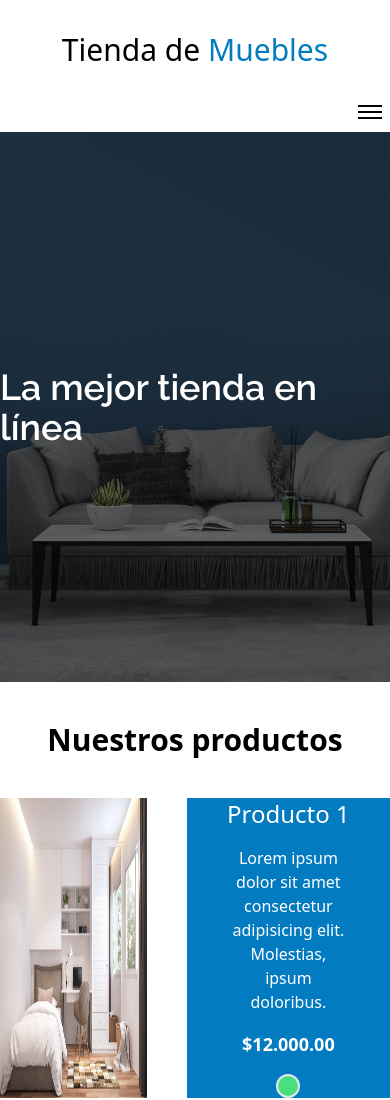
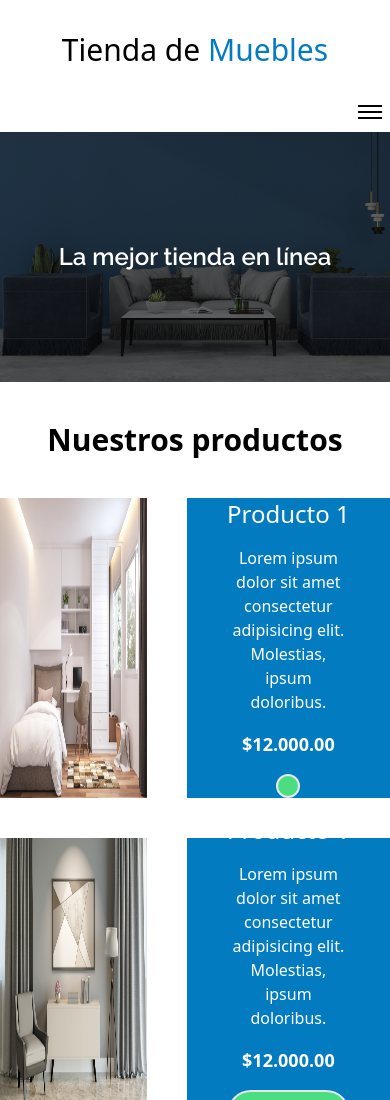
Before and after one commit to vhdezpedro/FrontendFundamentals, a website: page index.html in a window 390 px wide. Shown: the top 1100 px of the page. Drawn offline with Linux system fonts and the light colour scheme; a web font is replaced by a local one.

Commit message:
Se hace responsive el hero image

```diff
--- a/index.html
+++ b/index.html
@@ -127,19 +127,20 @@
 
     <!-- hero section -->
     <section id="hero" class="">
-      <div class="flex w-full h-[550px] justify-center bg-black">
+      <div class="flex w-full md:h-[550px] justify-center bg-black h-[250px]">
         <img
           src="./src/img/hero.jpg"
           alt="img"
           class="object-cover object-bottom w-full h-full opacity-40"
         />
         <div
-          class="absolute self-center text-4xl font-semibold text-white font-[Raleway]"
+          class="absolute self-center md:text-4xl font-semibold text-white font-[Raleway] text-2xl"
         >
           La mejor tienda en línea
         </div>
       </div>
     </section>
+    <!-- products section -->
     <section id="productos">
       <div class="flex justify-center m-10">
         <h2 class="self-center text-3xl font-semibold">Nuestros productos</h2>
```
Also changed, not shown: dist/output.css.
